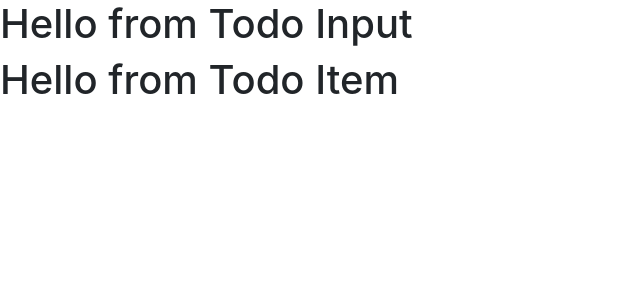
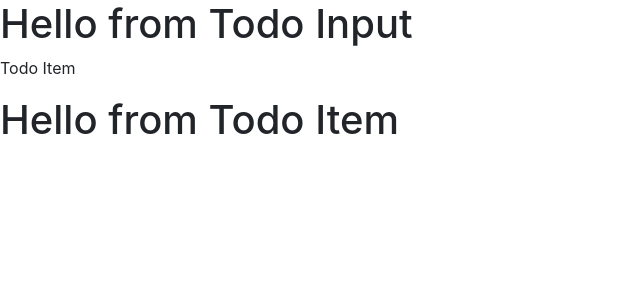
Before and after one commit to maylmeto/todo-list-react, a React (Create React App) app: page / in a window 1280 px wide. Shown: the top 300 px of the page, without its empty margins (0-640 px from the left). Built offline with nearby package versions, Linux system fonts and the light colour scheme.

Commit message:
Todo Items added

```diff
--- a/src/components/TodoList.js
+++ b/src/components/TodoList.js
@@ -5,6 +5,7 @@ export default class TodoList extends Component {
   render() {
     return (
       <div>
+        <p>Todo Item</p>
         <Item></Item>
       </div>
     );
```
